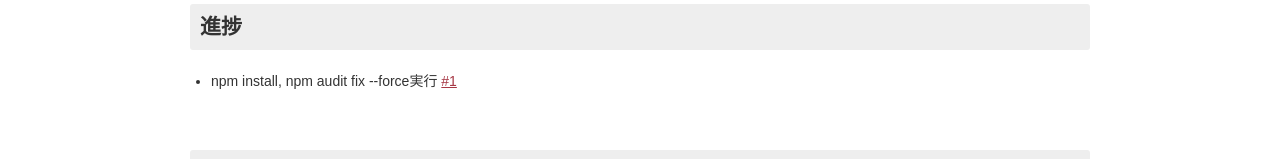
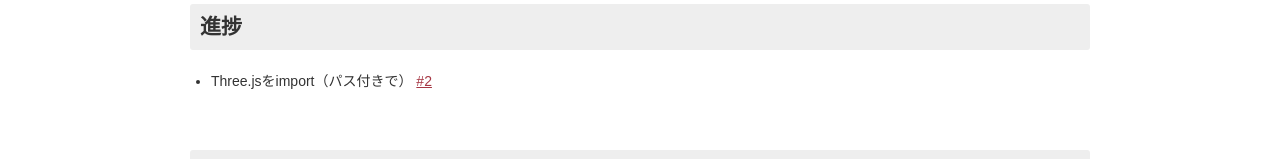
Before and after one commit to ryo-i/next-three-js-test, a Next.js app: page /about in a window 1280 px wide. Shown: the part 327-486 px from the top of the page. Built offline with nearby package versions, Linux system fonts and the light colour scheme.

Commit message:
Three.jsをimport（パス付きで） #2

```diff
--- a/pages/about.tsx
+++ b/pages/about.tsx
@@ -58,7 +58,7 @@ function About() {
             <section>
                 <h2>進捗</h2>
                 <ul>
-                    <li>npm install, npm audit fix --force実行 <a href="https://github.com/ryo-i/next-app-started/issues/1">#1</a></li>
+                    <li>Three.jsをimport（パス付きで） <a href="https://github.com/ryo-i/next-app-started/issues/2">#2</a></li>
                 </ul>
             </section>
             <section>
--- a/pages/index.tsx
+++ b/pages/index.tsx
@@ -1,6 +1,6 @@
 import React, { useState }  from 'react';
 import { indexContext } from '../context/indexContext';
-import * as THREE from 'three';
+import * as THREE from 'three/src/Three'
 import Head from 'next/head';
 import Header from '../components/Header';
 import Inner from '../components/Inner';
@@ -17,6 +17,8 @@ const pageText = Data.main.text;
 function Home() {
   // Hooks
   const [innerData, setInnerData] = useState(Data.inner);
+
+  console.log('THREE', THREE);
 
   return (
     <>
```
Also changed, not shown: 1 other file (tests, documents, lock files or other folders).
